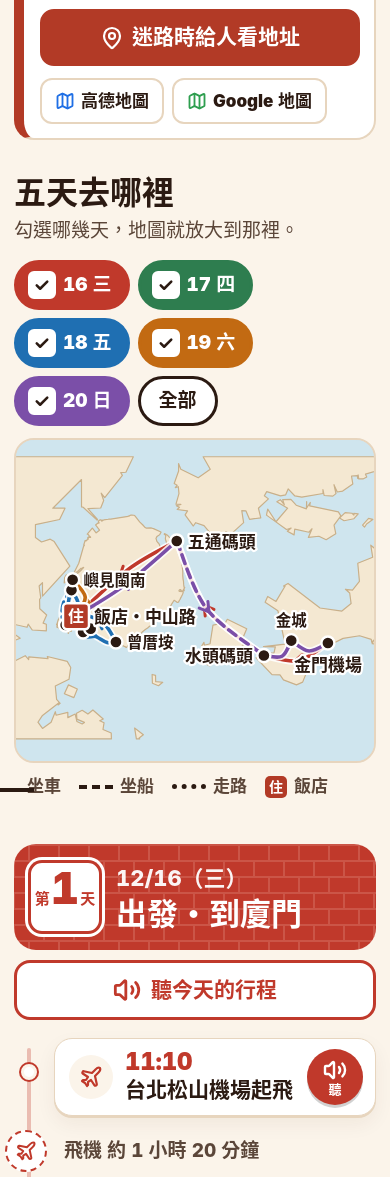
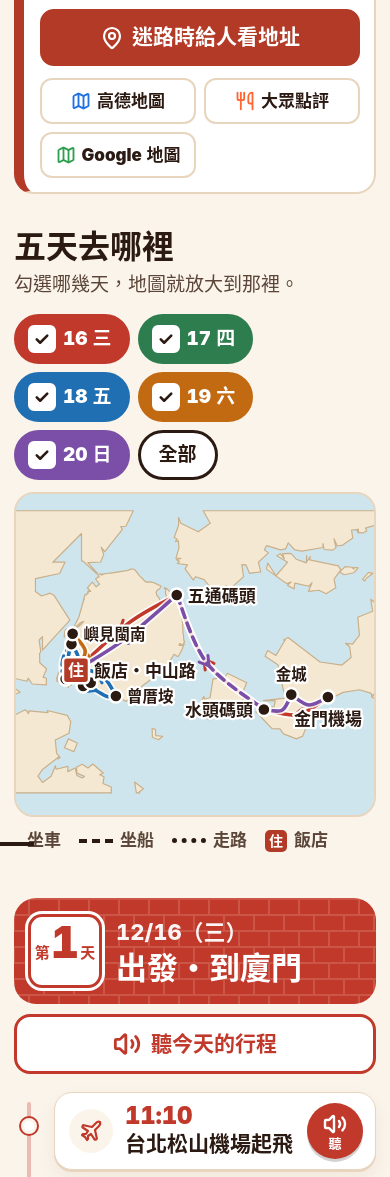
Before and after one commit to kuoyichun/GOGOXiamen, a plain HTML site: page index.html in a window 390 px wide. Shown: the part 944-2121 px from the top of the page. Drawn offline with Linux system fonts and the light colour scheme.

Commit message:
Open Amap and Dianping in their apps from every place box
Amap links now ask to open the installed app before falling back to the
web map, and each Xiamen place gets a Dianping button that searches the
place in the Dianping app. Place buttons sit in a two-column grid so all
four fit on narrow phones.

Co-Authored-By: Claude Opus 5.5 <noreply@anthropic.com>
Claude-Session: https://claude.ai/code/session_015X6K3ETsYzWa3rEtsXLCMt

```diff
--- a/assets/app.js
+++ b/assets/app.js
@@ -103,14 +103,19 @@
   var PL = [];
   function enc(x) { return encodeURIComponent(x); }
   function amapURL(pl) {
-    // 高德地圖網頁版，不用裝 App 也能開
-    return 'https://uri.amap.com/search?keyword=' + enc(pl.kw || pl.sc) + '&city=' + enc(pl.city || '厦门') + '&view=map&src=trip&callnative=0';
+    // callnative=1：手機有裝高德地圖 App 就直接打開 App，沒裝才開網頁版
+    return 'https://uri.amap.com/search?keyword=' + enc(pl.kw || pl.sc) + '&city=' + enc(pl.city || '厦门') + '&view=map&src=trip&callnative=1';
+  }
+  function dpURL(pl) {
+    // 大眾點評 App 的搜尋（只有裝了 App 的手機才打得開）
+    return 'dianping://searchshoplist?keyword=' + enc(pl.dp || pl.kw || pl.sc);
   }
   function gURL(pl) {
     return 'https://www.google.com/maps/search/?api=1&query=' + enc(pl.g || (pl.tw ? pl.sc : (pl.kw || pl.sc) + ' 厦门'));
   }
   function mapLinks(pl) {
-    return (pl.tw ? '' : '<a class="pl-l amap" href="' + amapURL(pl) + '" target="_blank" rel="noopener">' + icon('map') + '高德地圖</a>') +
+    return (pl.tw ? '' : '<a class="pl-l amap" href="' + amapURL(pl) + '" target="_blank" rel="noopener">' + icon('map') + '高德地圖</a>' +
+      '<a class="pl-l dp" href="' + dpURL(pl) + '">' + icon('food') + '大眾點評</a>') +
       '<a class="pl-l gmap" href="' + gURL(pl) + '" target="_blank" rel="noopener">' + icon('map') + 'Google 地圖</a>';
   }
   function placeHTML(pl) {
--- a/assets/data.js
+++ b/assets/data.js
@@ -17,7 +17,7 @@ window.TRIP = {
   endAt: { d: 20, t: '19:20' },
   howto: '你好！這是我們廈門旅行的行程表。看到喇叭的按鈕，按一下就會唸給你聽，再按一次就會停止。最上面深色那一條，會顯示現在正在做什麼、下一個要去哪裡。',
   /* 地點：n 顯示名稱、sc 給司機看的簡體店名、addr 地址（給司機）、
-   * kw 高德地圖搜尋字（預設用 sc）、city 高德的城市、tw 在台灣（只給 Google 地圖）、g Google 地圖搜尋字 */
+   * kw 高德地圖、大眾點評的搜尋字（預設用 sc）；dp 只給大眾點評用的搜尋字、city 高德的城市、tw 在台灣（只給 Google 地圖）、g Google 地圖搜尋字 */
   places: {
     hotel:   { n: '壺香悅（中山路步行街店）', sc: '壶香悦（厦门中山路步行街店）', addr: '厦门市思明区定安路61-2号', kw: '壶香悦 中山路步行街店' },
     kmAir:   { n: '金門機場（尚義機場）', sc: '金門尚義機場', addr: '金門縣金湖鎮尚義機場2號', tw: true },
@@ -30,8 +30,8 @@ window.TRIP = {
     ear:     { n: '悅享採耳（中山路旗艦店）', sc: '悦享采耳·洗头头疗·推拿SPA（中山路旗舰店）', addr: '厦门市思明区大中路34号', kw: '悦享采耳 中山路旗舰店' },
     xcx:     { n: '小埕戲・流水席福建菜', sc: '小埕戏·流水席福建菜', addr: '厦门市思明区鹭江道3号 和平码头（1号电梯到4楼）', kw: '小埕戏 流水席福建菜' },
     xiagu:   { n: '郵輪中心 廈鼓碼頭', sc: '国际邮轮中心 厦鼓码头', addr: '厦门市湖里区东港路2号 国际邮轮中心（厦鼓码头）', kw: '厦鼓码头' },
-    gly:     { n: '鼓浪嶼（三丘田碼頭上岸）', sc: '鼓浪屿 三丘田码头', addr: '厦门市思明区鼓浪屿 三丘田码头', kw: '鼓浪屿三丘田码头' },
-    bashi:   { n: '八市（第八市場）', sc: '第八市场（八市）', addr: '厦门市思明区开禾路 第八市场', kw: '厦门第八市场' },
+    gly:     { n: '鼓浪嶼（三丘田碼頭上岸）', sc: '鼓浪屿 三丘田码头', addr: '厦门市思明区鼓浪屿 三丘田码头', kw: '鼓浪屿三丘田码头', dp: '鼓浪屿' },
+    bashi:   { n: '八市（第八市場）', sc: '第八市场（八市）', addr: '厦门市思明区开禾路 第八市场', kw: '厦门第八市场', dp: '第八市场' },
     foot:    { n: '泰印象主題 SPA（中山路步行街店）', sc: '泰印象主题SPA（中山路步行街店）', addr: '厦门市思明区定安路36号2楼', kw: '泰印象主题SPA 中山路步行街店' },
     zcc:     { n: '曾厝垵', sc: '曾厝垵（文创村）', addr: '厦门市思明区环岛南路 曾厝垵', kw: '曾厝垵' },
     spw:     { n: '沙坡尾（老漁港）', sc: '沙坡尾', addr: '厦门市思明区大学路 沙坡尾', kw: '沙坡尾' },
--- a/assets/style.css
+++ b/assets/style.css
@@ -199,13 +199,15 @@ nav a.today{background:#fff;color:var(--ink);border-color:#fff}
 .pl-n b{font-weight:900}
 .pl-n .ic{color:var(--c);margin-top:1px}
 .pl-a{font-size:16px;color:var(--ink2);margin:3px 0 0 30px;line-height:1.45}
-.pl-b{display:flex;flex-wrap:wrap;gap:8px;margin-top:10px}
+.pl-b{display:grid;grid-template-columns:repeat(2,minmax(0,1fr));gap:8px;margin-top:10px}
+.pl-b > *{justify-content:center;text-align:center;min-width:0;padding:6px 8px;font-size:16px}
 .pl-drv,.pl-l{display:inline-flex;align-items:center;gap:6px;min-height:46px;padding:0 13px;border-radius:12px;font-size:17px;font-weight:900;text-decoration:none;cursor:pointer;line-height:1.2}
 .pl-drv{background:var(--ink);color:#fff;border:0}
 .pl-l{background:#fff;color:var(--ink);border:2px solid var(--line)}
 .pl-l .ic,.pl-drv .ic{width:20px;height:20px}
 .pl-l.amap .ic{color:#1F6FE5}
 .pl-l.gmap .ic{color:#2E9E4F}
+.pl-l.dp .ic{color:#FF6633}
 .hotel-a{margin-top:3px;font-size:16px !important;font-weight:500 !important}
 .hotel-links{order:4;width:100%;margin-top:0}
 
--- a/index.html
+++ b/index.html
@@ -109,6 +109,7 @@
 
   <footer class="foot">
     <p>時間都是當地時間（跟台灣一樣）。船班時間確定後會再通知大家。</p>
+    <p>「高德地圖」「大眾點評」按鈕：手機有裝這兩個 App，按了會直接打開 App。</p>
     <details>
       <summary>照片與地圖來源</summary>
       <p>地圖海岸線：© OpenStreetMap 貢獻者（ODbL）。金門機場、水頭碼頭、小三通的船、飯店、八市、南普陀寺、採耳、小埕戲、廈鼓碼頭、泰印象 SPA、沙坡尾、嶼見閩南、金城模範街、紅蟳米糕、海鮮砂鍋粥的照片為自行提供，其他照片來自 Wikimedia Commons：</p>
--- a/sw.js
+++ b/sw.js
@@ -1,5 +1,5 @@
 /* 離線也能看：頁面、程式先上網拿最新的，沒網路就用存下來的；照片和語音存起來重複用 */
-var CACHE = 'xiamen-v20';
+var CACHE = 'xiamen-v21';
 var CORE = ['./', 'index.html', 'assets/style.css', 'assets/data.js', 'assets/credits.js', 'assets/land.js', 'assets/map.js', 'assets/app.js'];
 
 self.addEventListener('install', function (e) {
```
